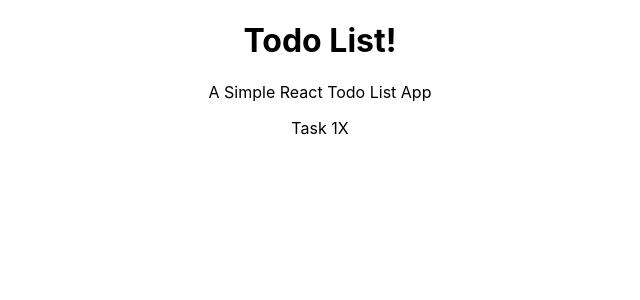
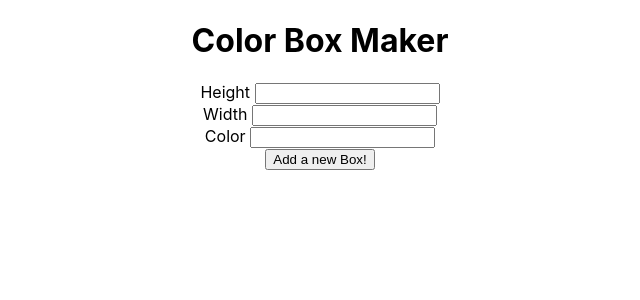
Before and after one commit to NightmanCZ90/Modern-React-Bootcamp, a React (Create React App) app in the folder 12_Forms/forms-react/: page / in a window 1280 px wide. Shown: the top 300 px of the page, without its empty margins (320-960 px from the left). Built offline with nearby package versions, Linux system fonts and the light colour scheme.

Commit message:
Revert "React Todo List initial structure"
This reverts commit cb1450263d5d44d3d860eaa897e3c5eb8390725e.

```diff
--- a/12_Forms/forms-react/src/App.js
+++ b/12_Forms/forms-react/src/App.js
@@ -5,14 +5,12 @@ import Form from './Form'
 import ShoppingList from './ShoppingList';
 import BoxList from './BoxList';
 import Box from './Box';
-import Todo from './Todo';
-import TodoList from './TodoList';
 
 
 function App() {
   return (
     <div className="App">
-      <TodoList />
+      <BoxList />
     </div>
   );
 }
--- a/12_Forms/forms-react/src/BoxList.js
+++ b/12_Forms/forms-react/src/BoxList.js
@@ -21,15 +21,15 @@ class BoxList extends Component {
       boxes: [...this.state.boxes, box]
     }))
   }
-  // renderBoxes() {
-  //   return (
-  //     <div>
-  //       {this.state.boxes.map(box => (
-  //         <Box />
-  //       ))}
-  //     </div>
-  //   )
-  // }
+  renderBoxes() {
+    return (
+      <div>
+        {this.state.boxes.map(box => (
+          <Box />
+        ))}
+      </div>
+    )
+  }
   render() {
     const boxes = this.state.boxes.map(box => (
       <Box
--- a/12_Forms/forms-react/src/Todo.js
+++ /dev/null
@@ -1,14 +0,0 @@
-import React, { Component } from 'react'
-
-class Todo extends Component {
-  render() {
-    return(
-      <div>
-        <span>Task 1</span>
-        <span>X</span>
-      </div>
-    )
-  }
-}
-
-export default Todo;
--- a/12_Forms/forms-react/src/TodoList.js
+++ /dev/null
@@ -1,30 +0,0 @@
-import React, { Component } from 'react'
-import Todo from './Todo'
-
-class TodoList extends Component {
-  constructor(props) {
-    super(props);
-    this.state = {
-      todos: [{task: 'Clean the House', isDone: false}]
-    }
-  }
-  render() {
-    const todos = this.state.todos.map(todo => (
-      <Todo
-        key={todo.id}
-        id={todo.id}
-        task={todo.task}
-      />
-    ))
-    return(
-      <div>
-        <h1>Todo List!</h1>
-        <p>A Simple React Todo List App</p>
-        {todos}
-
-      </div>
-    )
-  }
-}
-
-export default TodoList;
```
Also changed, not shown: 12_Forms/forms-react/src/NewTodoForm.js (deleted, +0 -17 lines).
